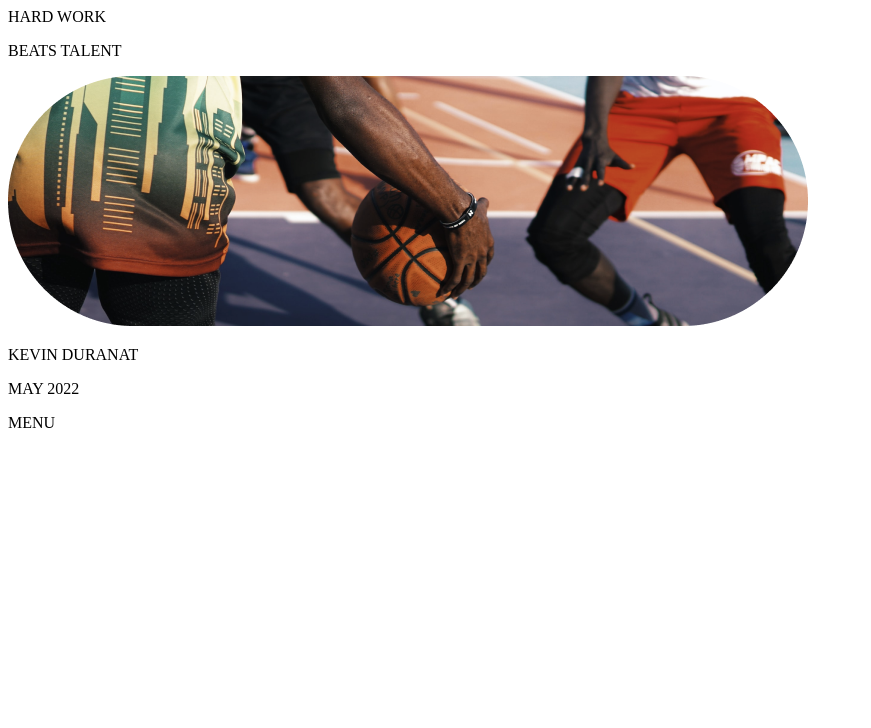
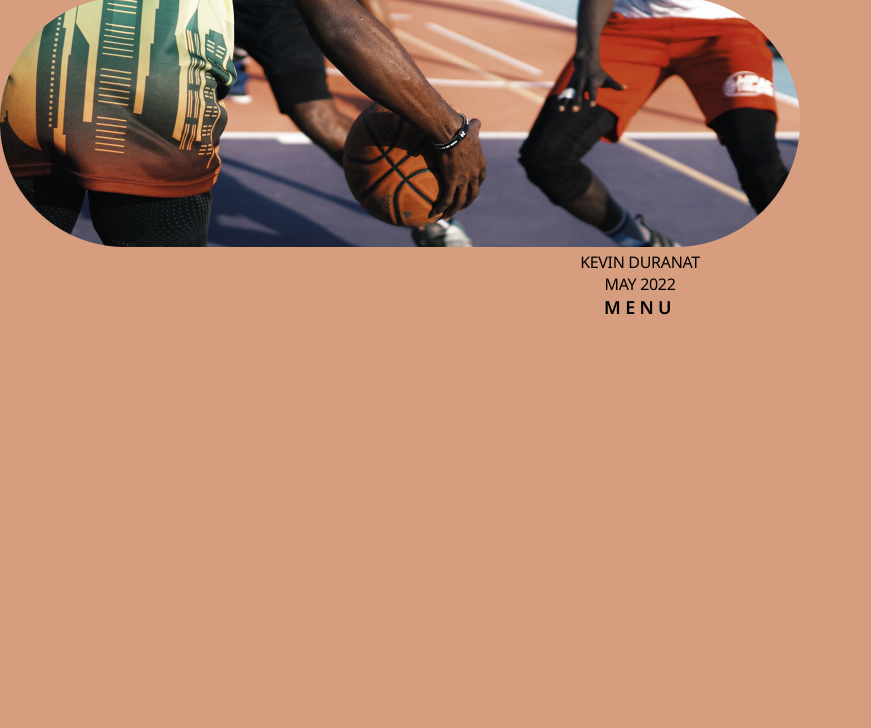
Before and after one commit to Preethi-Dev/Modern-Layout-27, a plain HTML site: page index.html in a window 1280 px wide. Shown: the part 72-800 px from the top of the page, without its empty margins (0-871 px from the left). Drawn offline with Linux system fonts and the light colour scheme.

Commit message:
add base styles

```diff
--- a/style.css
+++ b/style.css
@@ -1,5 +1,52 @@
+/* Fonts */
+@import url("https://fonts.googleapis.com/css2?family=Noto+Sans:ital,wght@0,100;0,200;0,300;0,400;0,500;0,600;0,700;0,800;0,900;1,100;1,200;1,300;1,400;1,500;1,600;1,700;1,800;1,900&display=swap");
+@import url("https://fonts.googleapis.com/css2?family=Noto+Serif:ital,wght@0,400;0,700;1,400;1,700&display=swap");
+
 /* Resets */
-/* Fonts */
+*,
+*::before,
+*::after {
+  margin: 0;
+  padding: 0;
+  box-sizing: border-box;
+}
+
 /* Variables */
+:root {
+  --primary: #000000;
+  --secondary: #d69d7e;
+}
+
 /* Base Styles */
+body {
+  background-color: var(--secondary);
+  color: var(--primary);
+}
+
+img {
+  max-width: 100%;
+}
+
+main .logo h1,
+main .menu p {
+  font-family: "Noto Sans";
+  font-style: normal;
+  font-weight: 600;
+  font-size: 1.125rem;
+  line-height: 25px;
+  text-align: center;
+  letter-spacing: 0.24em;
+  text-transform: uppercase;
+}
+
+main .top_text p,
+main .bottom_text p {
+  font-family: "Noto Sans";
+  font-style: normal;
+  font-weight: 400;
+  text-align: center;
+  letter-spacing: -0.02em;
+  text-transform: uppercase;
+}
+
 /* Mobile Styles */
```
